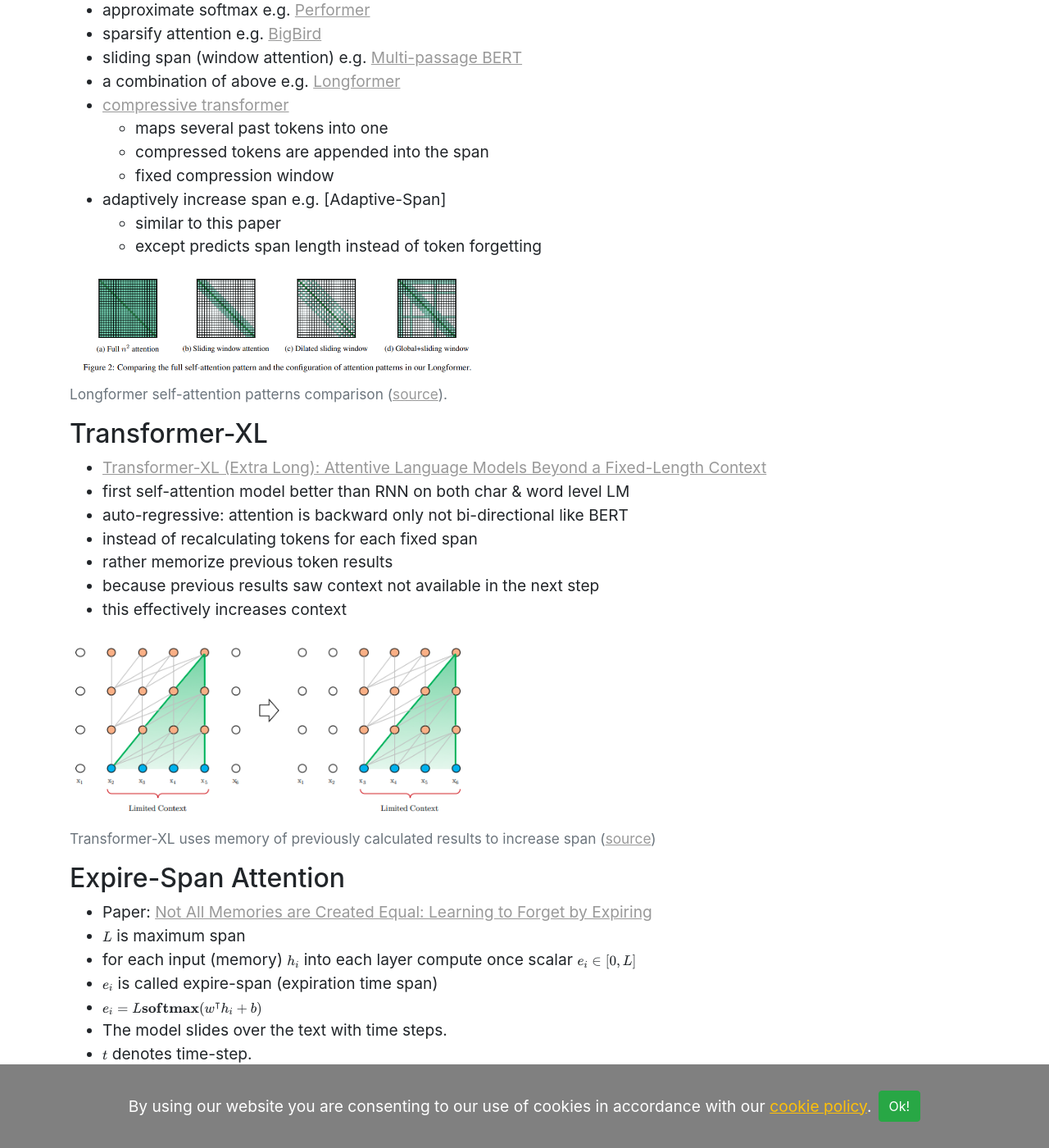
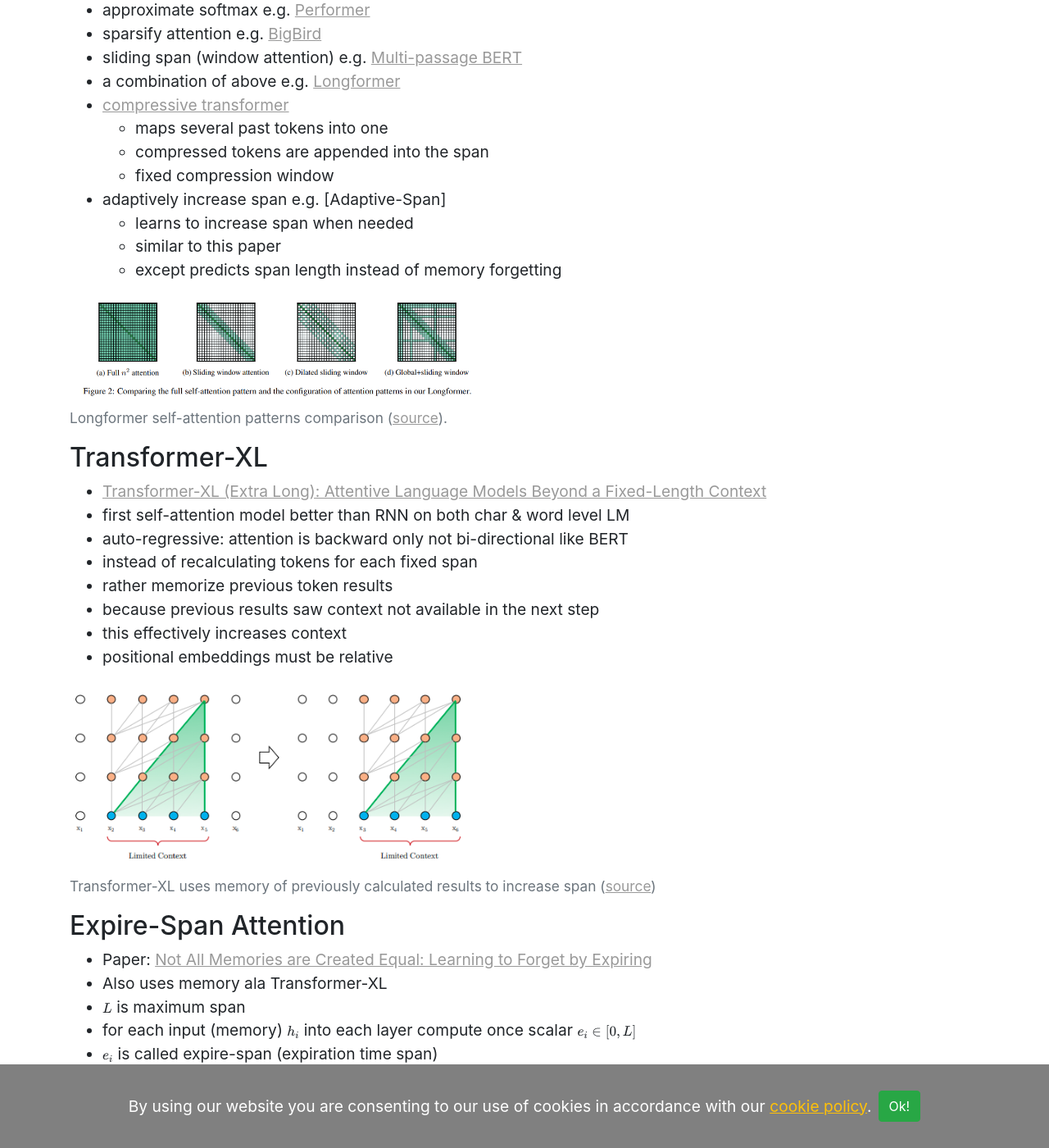
Before and after one commit to vackosar/vackosar.github.io, a Jekyll site: the page built from _posts/2021-08-24-expire-span-scaling-transformer-by-predicting-token-forgetting.md, in a window 1280 px wide and 1400 px high, scrolled down 523 px. Shown: the whole window at 82% size. Built offline with Jekyll 4.4.1, drawn with Linux system fonts in a browser that asks for light colours.

Commit message:
sketch expire-span

```diff
--- a/_posts/2021-08-24-expire-span-scaling-transformer-by-predicting-token-forgetting.md
+++ b/_posts/2021-08-24-expire-span-scaling-transformer-by-predicting-token-forgetting.md
@@ -25,8 +25,9 @@ permalink: /:categories/:title
   - compressed tokens are appended into the span
   - fixed compression window
 - adaptively increase span e.g. [Adaptive-Span]
+  - learns to increase span when needed
   - similar to this paper
-  - except predicts span length instead of token forgetting
+  - except predicts span length instead of memory forgetting
 
 <figure class="figure">
     <img
@@ -48,7 +49,7 @@ permalink: /:categories/:title
 - rather memorize previous token results
 - because previous results saw context not available in the next step
 - this effectively increases context
-
+- positional embeddings must be relative
 
 <figure class="figure">
     <img
@@ -62,8 +63,10 @@ permalink: /:categories/:title
     </figcaption>
 </figure>
 
+
 ## Expire-Span Attention
 - Paper: [Not All Memories are Created Equal: Learning to Forget by Expiring](https://arxiv.org/abs/2105.06548)
+- Also uses memory ala Transformer-XL
 - \\( L \\) is maximum span
 - for each input (memory) \\( h_i \\) into each layer compute once scalar \\( e_i \in [0, L] \\)
 - \\( e_i \\) is called expire-span (expiration time span)
```
